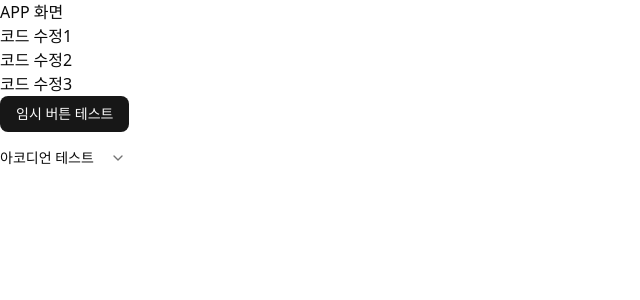
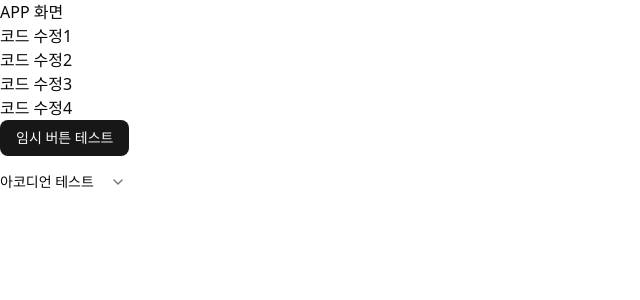
Before and after one commit to hyeonjun-hwang/quiz-dot, a React (Vite) app: page / in a window 1280 px wide. Shown: the top 300 px of the page, without its empty margins (0-640 px from the left). Built offline with nearby package versions, Linux system fonts and the light colour scheme.

Commit message:
깃허브 프로세스 테스트1

```diff
--- a/src/App.tsx
+++ b/src/App.tsx
@@ -14,6 +14,7 @@ function App() {
       <p>코드 수정1</p>
       <p>코드 수정2</p>
       <p>코드 수정3</p>
+      <p>코드 수정4</p>
       <Button>임시 버튼 테스트</Button>
       <Accordion type="single" collapsible className="w-fit">
         <AccordionItem value="item-1">
```
